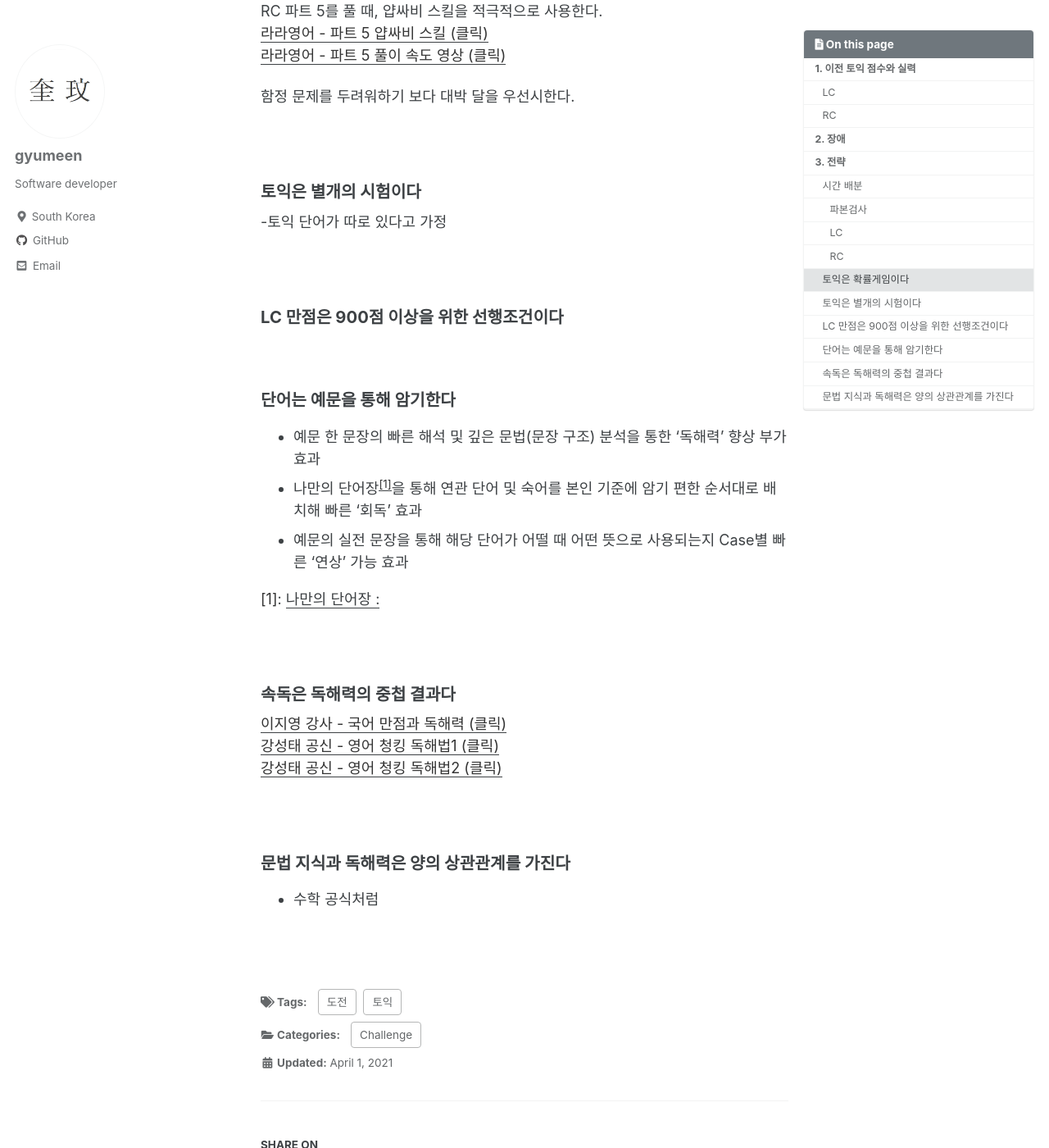
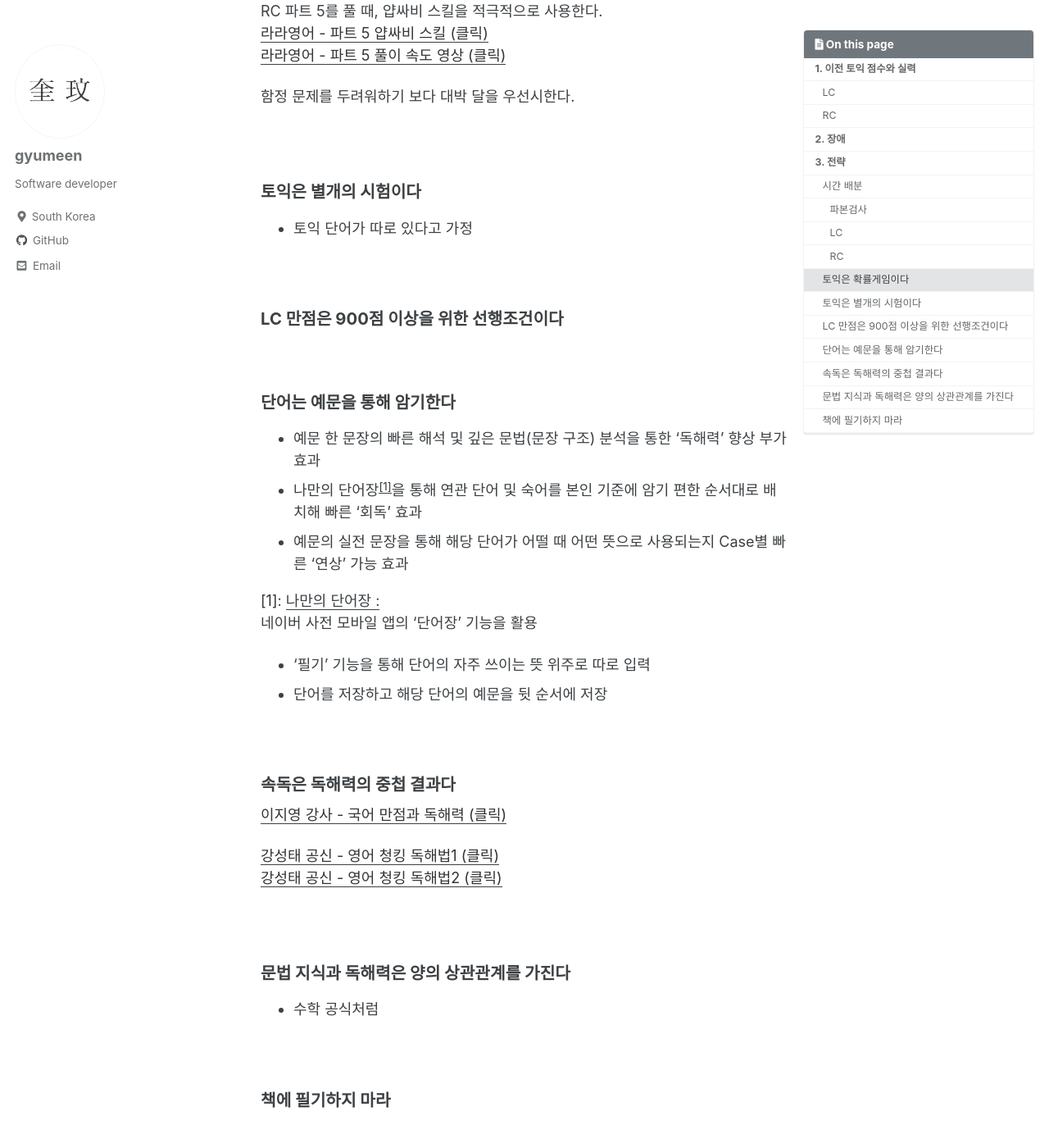
Before and after one commit to gyumeen/gyumeen.github.io, a Jekyll site: the page built from _posts/2021/Challenge/TOEIC/2021-04-01-[Toeic]1.md, in a window 1280 px wide and 1400 px high, scrolled down 3246 px. Shown: the whole window at 82% size. Built offline with Jekyll 4.4.1, drawn with Linux system fonts in a browser that asks for light colours; cached includes are drawn as plain includes; comment, search, counter and statistics services are not loaded.

Commit message:
Update 2021-04-01-[Toeic]1.md

```diff
--- a/_posts/2021/Challenge/TOEIC/2021-04-01-[Toeic]1.md
+++ b/_posts/2021/Challenge/TOEIC/2021-04-01-[Toeic]1.md
@@ -130,7 +130,7 @@ RC 파트 5를 풀 때, 얍싸비 스킬을 적극적으로 사용한다.
 <br/>
 
 ### 토익은 별개의 시험이다
--토익 단어가 따로 있다고 가정
+- 토익 단어가 따로 있다고 가정
 
 <br/>
 
@@ -144,11 +144,15 @@ RC 파트 5를 풀 때, 얍싸비 스킬을 적극적으로 사용한다.
 - 예문의 실전 문장을 통해 해당 단어가 어떨 때 어떤 뜻으로 사용되는지 Case별 빠른 '연상' 가능 효과
 
 <a name="footnote_1">[1]</a>: <U>나만의 단어장 : </U>
+네이버 사전 모바일 앱의 '단어장' 기능을 활용
+- '필기' 기능을 통해 단어의 자주 쓰이는 뜻 위주로 따로 입력
+- 단어를 저장하고 해당 단어의 예문을 뒷 순서에 저장
 
 <br/>
 
 ### 속독은 독해력의 중첩 결과다
 [<U>이지영 강사 - 국어 만점과 독해력 (클릭)</U>](https://youtu.be/z-LST311HsY)
+
 [<U>강성태 공신 - 영어 청킹 독해법1 (클릭)</U>](https://youtu.be/XTvAf1huxjw)
 [<U>강성태 공신 - 영어 청킹 독해법2 (클릭)</U>](https://youtu.be/CtjnLnE53K8)
 
@@ -158,3 +162,9 @@ RC 파트 5를 풀 때, 얍싸비 스킬을 적극적으로 사용한다.
 - 수학 공식처럼
 
 <br/>
+
+### 책에 필기하지 마라
+
+<br/>
+
+###
```
